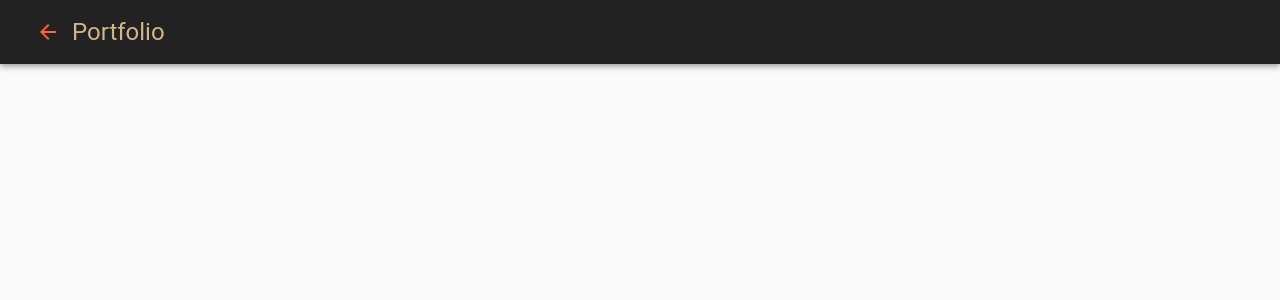
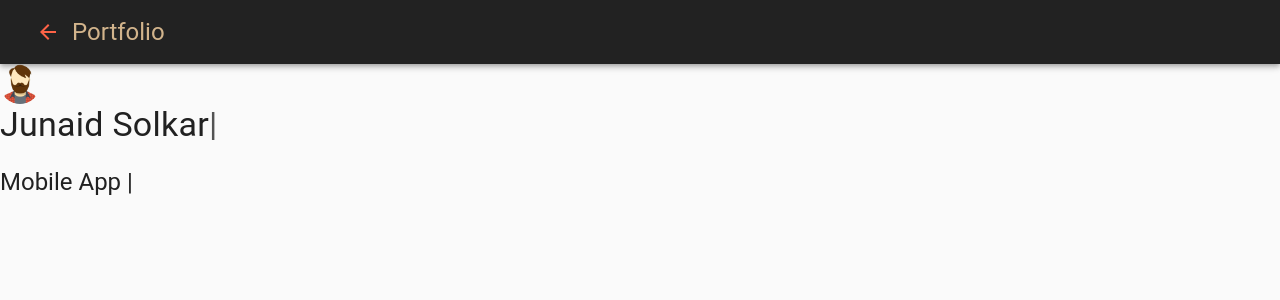
Before and after one commit to junsolkar/portfolio, a React (Create React App) app: page / in a window 1280 px wide. Shown: the top 300 px of the page. Built offline with nearby package versions, Linux system fonts and the light colour scheme.

Commit message:
header with typography

```diff
--- a/package.json
+++ b/package.json
@@ -11,7 +11,8 @@
     "@testing-library/user-event": "^7.2.1",
     "react": "^16.13.1",
     "react-dom": "^16.13.1",
-    "react-scripts": "3.4.1"
+    "react-scripts": "3.4.1",
+    "react-typed": "^1.2.0"
   },
   "scripts": {
     "start": "react-scripts start",
--- /dev/null
+++ b/src/components/Header.js
@@ -0,0 +1,28 @@
+import React from 'react'
+import {
+    Typography,
+    Avatar,
+    Grid,
+    Box
+} from '@material-ui/core'
+import Typed from 'react-typed'
+import avatar from '../avatar.png'
+
+const Header = () => {
+    return (
+        <Box>
+        <Avatar src={avatar} alt="junaid solkar"/>
+        <Typography variant="h4">
+            <Typed strings={["Junaid Solkar"]} typeSpeed={40}/>
+        </Typography>
+        <br/>
+        <Typography variant="h5">
+            <Typed strings={["Mobile App Developer","Kotlin"]} typeSpeed={40}
+            backSpeed={60}
+            loop/>
+        </Typography>
+        </Box>
+    );
+};
+
+export default Header
--- a/src/components/index.js
+++ b/src/components/index.js
@@ -1,10 +1,14 @@
 import React from 'react'
 import Navbar from './Navbar'
+import Header from './Header'
+
 
 const Home = () => {
     return (
         <div>
             <Navbar />
+            <Header />
+
         </div>
     )
 }
```
Also changed, not shown: 1 other file (tests, documents, lock files or other folders).
